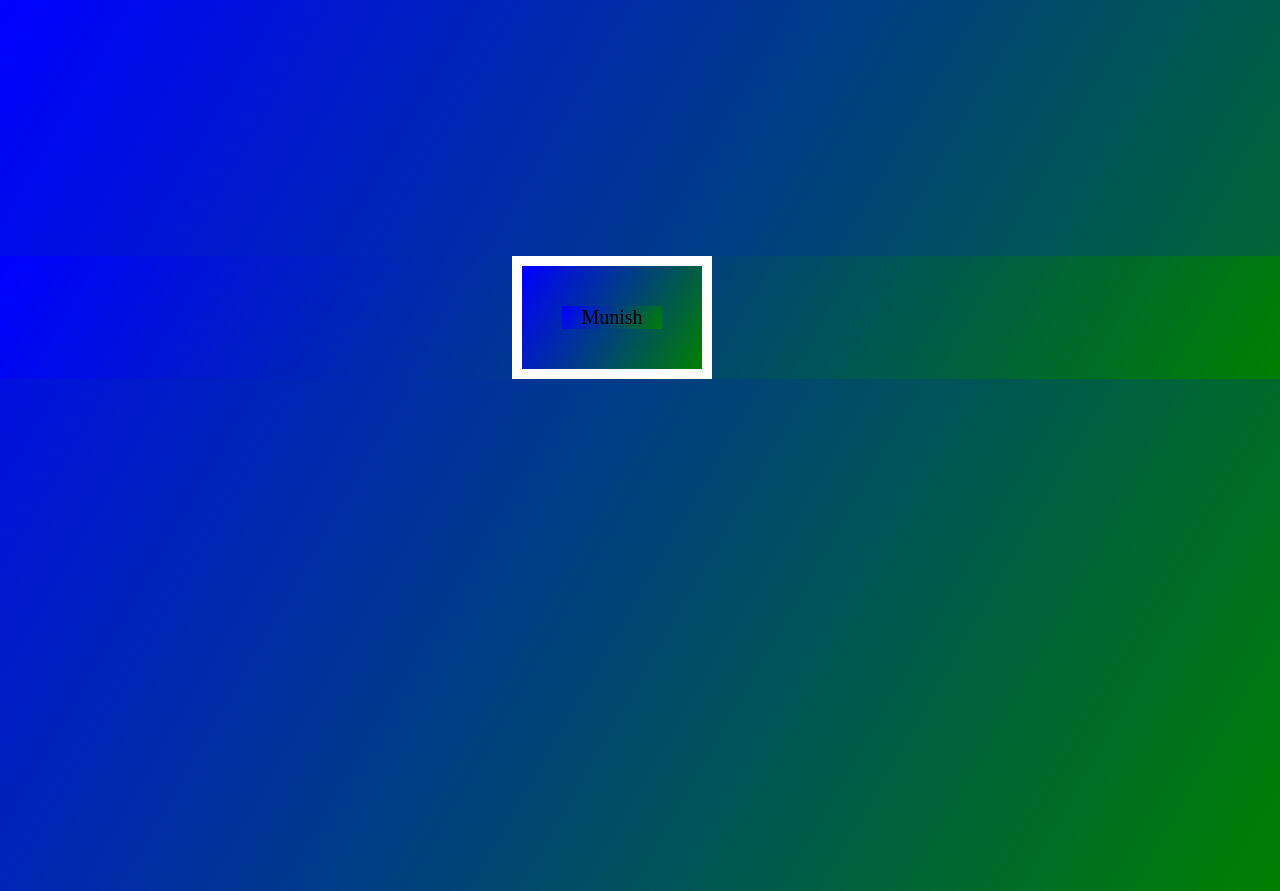
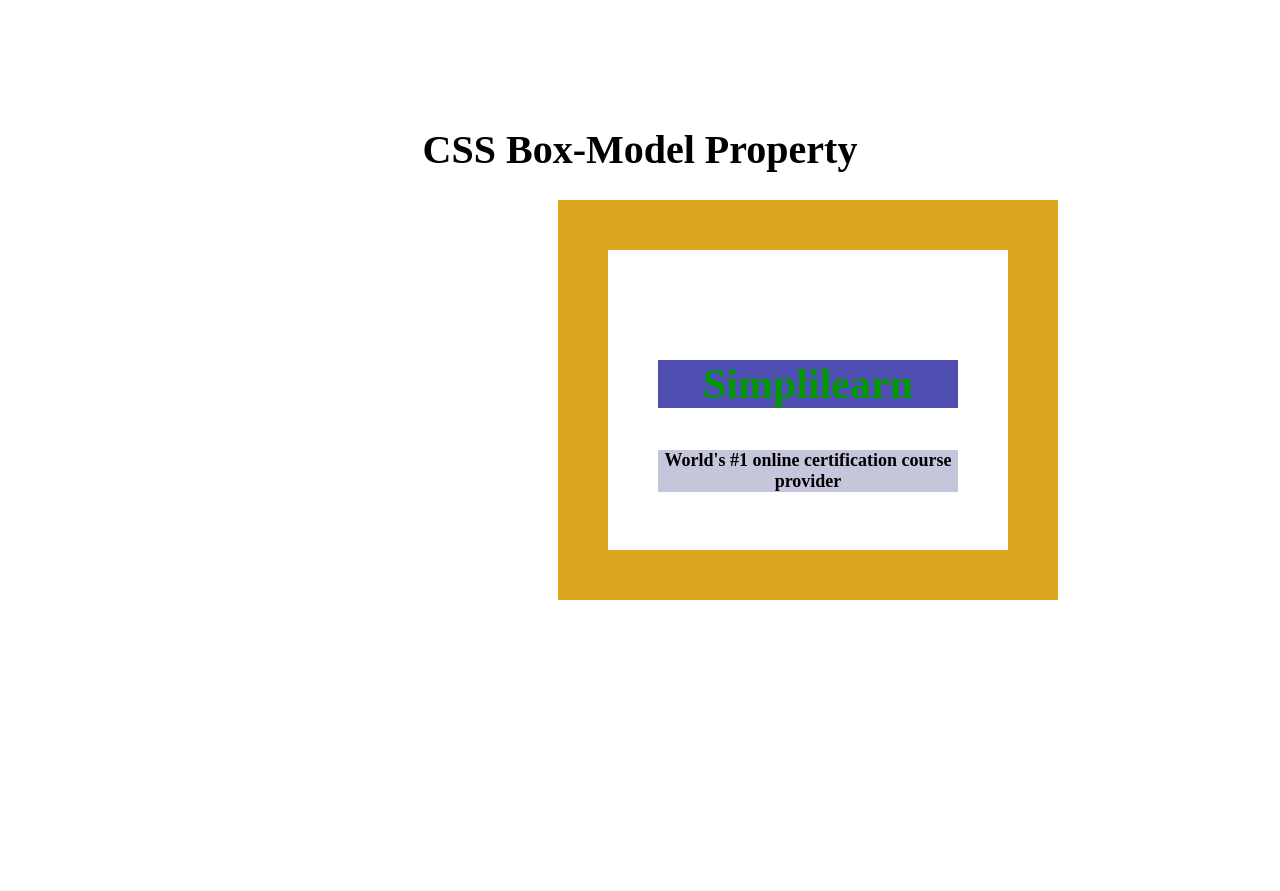
Before and after one commit to munish27/solid-goggles, a plain HTML site: page index.html in a window 1280 px wide. After the commit the page ends 800 px from the top, so only its background shows below. Drawn offline with Linux system fonts and the light colour scheme.

Commit message:
Initial commit

```diff
--- a/css/style.css
+++ b/css/style.css
@@ -1,18 +1,27 @@
-*{
-    margin:0;
-    padding:0;
+.head{
+    text-align: center;
+    margin-top: 10%;
     font-size: 20px;
-    background-image: linear-gradient(120deg, blue,green);
 }
-#main{
+.main{
     text-align: center;
-    margin: 20% 40% 40%;
-    border: 10px solid rgb(255, 255, 255);
-    box-sizing: border-box;
-    padding-top: 40px;
-    padding-left: 40px;
-    padding-right: 40px;
-    padding-bottom: 40px;
-    width: 200px;
-    background-color: rgb(0, 0, 0);
+    border: 50px solid rgb(218, 165, 31);
+    width: 300px;
+    height: 200px;
+    margin-left: 550px;
+    margin-right: 500px;
+    padding: 50px;
 }
+#main1{
+    font-size: 42px;
+    font-weight: bold;
+    color: #009900;
+    margin-top: 60px;
+    background-color: #4e4eb2;
+
+}
+#main2{
+    font-size: 18px;
+    font-weight: bold;
+    background-color: #c5c5db;
+}
--- a/index.html
+++ b/index.html
@@ -8,9 +8,17 @@
     <title>Document</title>
 </head>
 <body>
-    <div id="main">
-        <p>Munish</p>
+    <div class="head">
+        <h1>CSS Box-Model Property</h1>
     </div>
+    <div class="main">
+    <div id="main1">
+        <p>Simplilearn</p>
+    </div>
+    <div id="main2">
+        <p>World's #1 online certification course provider</p>
+    </div>
+</div>
 
 </body>
 </html>
```
